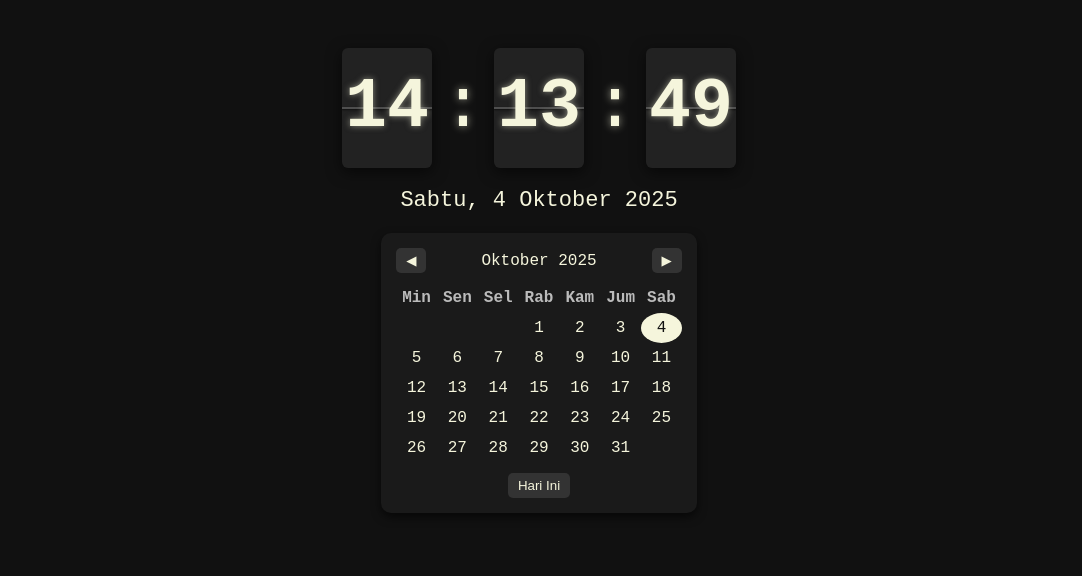
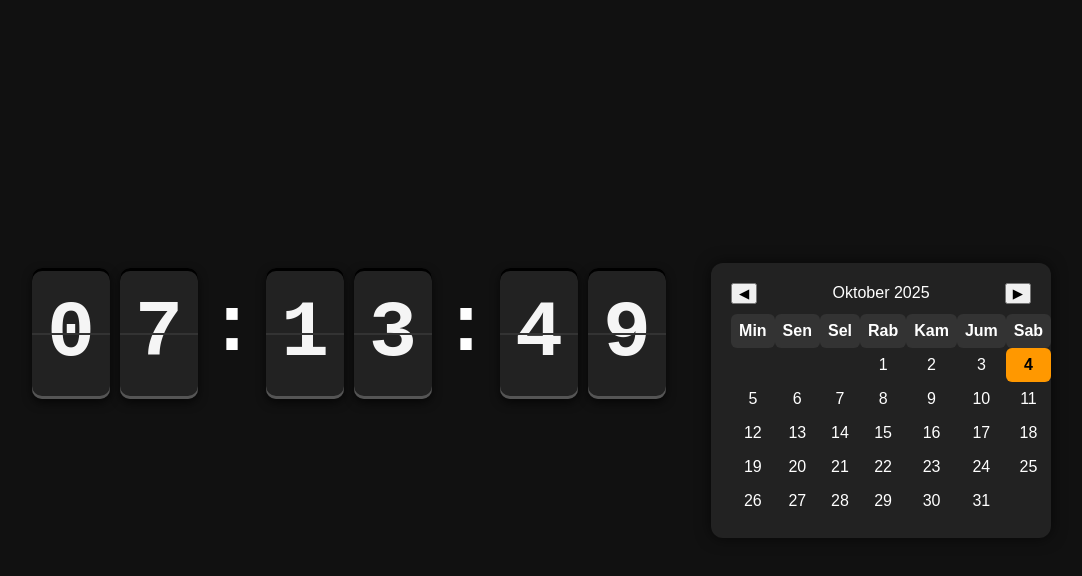
Before and after one commit to ToMS-pro/jam, a plain HTML site: page index.html in a window 1280 px wide. Shown: the whole page, without its empty margins (101-1183 px from the left). Drawn offline with Linux system fonts and the light colour scheme.

Commit message:
Update index.html

```diff
--- a/index.html
+++ b/index.html
@@ -3,84 +3,63 @@
 <head>
 <meta charset="UTF-8">
 <meta name="viewport" content="width=device-width, initial-scale=1.0">
-  <title>Retro Flip Clock Indonesia</title>
+<title>Jam Flip Retro + Kalender</title>
 <style>
   body {
-      font-family: 'Courier New', monospace;
-      background-color: #111;
-      color: #f5f5dc;
+    margin: 0;
+    font-family: Arial, sans-serif;
+    background: #111;
+    color: #fff;
     display: flex;
-      flex-direction: column;
+    justify-content: center;
     align-items: center;
-      justify-content: flex-start;
     min-height: 100vh;
-      padding: 20px;
   }
-
-    /* Flip Clock Container */
+  .container {
+    display: flex;
+    gap: 40px;
+    flex-wrap: wrap;
+    justify-content: center;
+    align-items: flex-start;
+  }
+  /* Flip Clock */
   .flip-clock {
     display: flex;
-      gap: 10px;
-      margin: 20px 0;
+    font-size: 80px;
+    font-weight: bold;
+    font-family: 'Courier New', monospace;
   }
-
-    .flip-card {
+  .digit {
+    background: #222;
+    color: #f5f5f5;
+    margin: 5px;
+    padding: 20px 15px;
+    border-radius: 10px;
+    box-shadow: inset 0 -3px 0 #555, inset 0 3px 0 #000, 0 4px 10px rgba(0,0,0,0.6);
     position: relative;
-      width: 90px;
-      height: 120px;
-      background: #222;
-      color: #f5f5dc;
-      font-size: 70px;
-      font-weight: bold;
-      text-align: center;
-      line-height: 120px;
-      border-radius: 6px;
-      box-shadow: 0 4px 15px rgba(0,0,0,0.6);
-      overflow: hidden;
   }
-
-    .flip-card::before {
+  .digit:before {
     content: '';
     position: absolute;
     top: 50%;
     left: 0;
     width: 100%;
     height: 2px;
-      background: rgba(255,255,255,0.2);
-      box-shadow: 0 1px 2px rgba(0,0,0,0.6);
-      transform: translateY(-50%);
+    background: #333;
   }
-
-    .flip-card span {
-      display: block;
-      position: relative;
-      z-index: 2;
-      text-shadow: 0 0 6px rgba(245,245,220,0.5);
+  .separator {
+    padding: 20px 5px;
   }
-
-    .separator {
-      font-size: 70px;
-      line-height: 120px;
-      color: #f5f5dc;
-      text-shadow: 0 0 8px rgba(245,245,220,0.6);
-    }
-
-    /* Tanggal */
-    .date {
-      font-size: 22px;
-      margin-bottom: 20px;
-    }
-
   /* Kalender */
   .calendar {
-      background: #1a1a1a;
-      padding: 15px;
-      border-radius: 10px;
-      box-shadow: 0 4px 10px rgba(0,0,0,0.6);
-      color: #f5f5dc;
+    background: #222;
+    padding: 20px;
+    border-radius: 12px;
+    box-shadow: 0 0 15px rgba(0,0,0,0.6);
     text-align: center;
+    width: 300px;
   }
-    .calendar-header {
+  .calendar header {
     display: flex;
     justify-content: space-between;
     align-items: center;
@@ -91,152 +70,117 @@
     border-collapse: collapse;
   }
   .calendar th, .calendar td {
-      padding: 6px;
+    width: 14%;
+    padding: 8px;
     text-align: center;
+    border-radius: 6px;
   }
   .calendar th {
-      color: #bbb;
+    background: #333;
   }
-    .calendar .today {
-      background: #f5f5dc;
-      color: #111;
-      border-radius: 50%;
-      padding: 5px;
-    }
-    .calendar button {
-      background: #333;
-      color: #f5f5dc;
-      border: none;
-      padding: 5px 10px;
-      border-radius: 5px;
+  .calendar td:hover {
+    background: #444;
     cursor: pointer;
   }
-    .calendar button:hover {
-      background: #555;
+  .today {
+    background: #ff9800;
+    color: #000;
+    font-weight: bold;
+    border-radius: 50%;
   }
 </style>
 </head>
 <body>
-  <div class="flip-clock" id="clock">
-    <div class="flip-card"><span id="hours">00</span></div>
-    <div class="separator">:</div>
-    <div class="flip-card"><span id="minutes">00</span></div>
-    <div class="separator">:</div>
-    <div class="flip-card"><span id="seconds">00</span></div>
-  </div>
+<div class="container">
+  <!-- JAM FLIP -->
+  <div class="flip-clock" id="clock"></div>
 
-  <div class="date" id="date"></div>
-
+  <!-- KALENDER -->
   <div class="calendar">
-    <div class="calendar-header">
+    <header>
       <button onclick="prevMonth()">◀</button>
       <div id="monthYear"></div>
       <button onclick="nextMonth()">▶</button>
+    </header>
+    <table id="calendar">
+      <thead>
+        <tr>
+          <th>Min</th><th>Sen</th><th>Sel</th><th>Rab</th>
+          <th>Kam</th><th>Jum</th><th>Sab</th>
+        </tr>
+      </thead>
+      <tbody id="calendar-body"></tbody>
+    </table>
   </div>
-    <table id="calendarBody"></table>
-    <button style="margin-top:10px;" onclick="goToday()">Hari Ini</button>
 </div>
 
 <script>
+// JAM FLIP RETRO
 function updateClock() {
   const now = new Date();
-      const options = { timeZone: 'Asia/Jakarta' };
-
-      const hours = now.toLocaleString('id-ID', { hour: '2-digit', hour12: false, ...options });
-      const minutes = now.toLocaleString('id-ID', { minute: '2-digit', ...options });
-      const seconds = now.toLocaleString('id-ID', { second: '2-digit', ...options });
-
-      document.getElementById('hours').textContent = hours;
-      document.getElementById('minutes').textContent = minutes;
-      document.getElementById('seconds').textContent = seconds;
-
-      const dateString = now.toLocaleDateString('id-ID', { weekday: 'long', year: 'numeric', month: 'long', day: 'numeric', timeZone: 'Asia/Jakarta' });
-      document.getElementById('date').textContent = dateString;
+  const h = String(now.getHours()).padStart(2, '0');
+  const m = String(now.getMinutes()).padStart(2, '0');
+  const s = String(now.getSeconds()).padStart(2, '0');
+  const timeStr = h + ":" + m + ":" + s;
+  document.getElementById('clock').innerHTML = '';
+  for (let i=0; i<timeStr.length; i++) {
+    if (timeStr[i] === ":") {
+      document.getElementById('clock').innerHTML += `<div class="separator">:</div>`;
+    } else {
+      document.getElementById('clock').innerHTML += `<div class="digit">${timeStr[i]}</div>`;
+    }
+  }
 }
 setInterval(updateClock, 1000);
 updateClock();
 
-    // Kalender
-    let currentMonth = new Date().getMonth();
-    let currentYear = new Date().getFullYear();
+// KALENDER
+let today = new Date();
+let currentMonth = today.getMonth();
+let currentYear = today.getFullYear();
+
+const monthNames = ["Januari","Februari","Maret","April","Mei","Juni",
+"Juli","Agustus","September","Oktober","November","Desember"];
 
 function renderCalendar(month, year) {
-      const monthYear = document.getElementById('monthYear');
-      const calendarBody = document.getElementById('calendarBody');
-      const months = ["Januari", "Februari", "Maret", "April", "Mei", "Juni", "Juli", "Agustus", "September", "Oktober", "November", "Desember"];
+  const firstDay = new Date(year, month).getDay();
+  const daysInMonth = 32 - new Date(year, month, 32).getDate();
+  const tbl = document.getElementById("calendar-body");
+  tbl.innerHTML = "";
+  document.getElementById("monthYear").innerText = monthNames[month] + " " + year;
 
-      monthYear.textContent = months[month] + ' ' + year;
-      calendarBody.innerHTML = '';
-
-      const firstDay = new Date(year, month).getDay();
-      const daysInMonth = new Date(year, month + 1, 0).getDate();
   let date = 1;
-
-      const table = document.createElement('table');
-      const thead = document.createElement('thead');
-      const daysRow = document.createElement('tr');
-      const days = ["Min", "Sen", "Sel", "Rab", "Kam", "Jum", "Sab"];
-
-      for (let d of days) {
-        let th = document.createElement('th');
-        th.textContent = d;
-        daysRow.appendChild(th);
-      }
-      thead.appendChild(daysRow);
-      table.appendChild(thead);
-
-      const tbody = document.createElement('tbody');
   for (let i = 0; i < 6; i++) {
-        const row = document.createElement('tr');
+    let row = document.createElement("tr");
     for (let j = 0; j < 7; j++) {
       if (i === 0 && j < firstDay) {
-            row.appendChild(document.createElement('td'));
+        let cell = document.createElement("td");
+        row.appendChild(cell);
       } else if (date > daysInMonth) {
         break;
       } else {
-            const td = document.createElement('td');
-            td.textContent = date;
-            if (
-              date === new Date().getDate() &&
-              year === new Date().getFullYear() &&
-              month === new Date().getMonth()
-            ) {
-              td.classList.add('today');
+        let cell = document.createElement("td");
+        cell.innerText = date;
+        if (date === today.getDate() && year === today.getFullYear() && month === today.getMonth()) {
+          cell.classList.add("today");
         }
-            row.appendChild(td);
+        row.appendChild(cell);
         date++;
       }
     }
-        tbody.appendChild(row);
+    tbl.appendChild(row);
   }
-      table.appendChild(tbody);
-      calendarBody.appendChild(table);
 }
-
 function prevMonth() {
-      currentMonth--;
-      if (currentMonth < 0) {
-        currentMonth = 11;
-        currentYear--;
-      }
+  currentMonth = (currentMonth === 0) ? 11 : currentMonth - 1;
+  currentYear = (currentMonth === 11) ? currentYear - 1 : currentYear;
   renderCalendar(currentMonth, currentYear);
 }
-
 function nextMonth() {
-      currentMonth++;
-      if (currentMonth > 11) {
-        currentMonth = 0;
-        currentYear++;
-      }
+  currentMonth = (currentMonth === 11) ? 0 : currentMonth + 1;
+  currentYear = (currentMonth === 0) ? currentYear + 1 : currentYear;
   renderCalendar(currentMonth, currentYear);
 }
-
-    function goToday() {
-      currentMonth = new Date().getMonth();
-      currentYear = new Date().getFullYear();
-      renderCalendar(currentMonth, currentYear);
-    }
-
 renderCalendar(currentMonth, currentYear);
 </script>
 </body>
```
Lines whose indentation alone changed are shown as unchanged.
